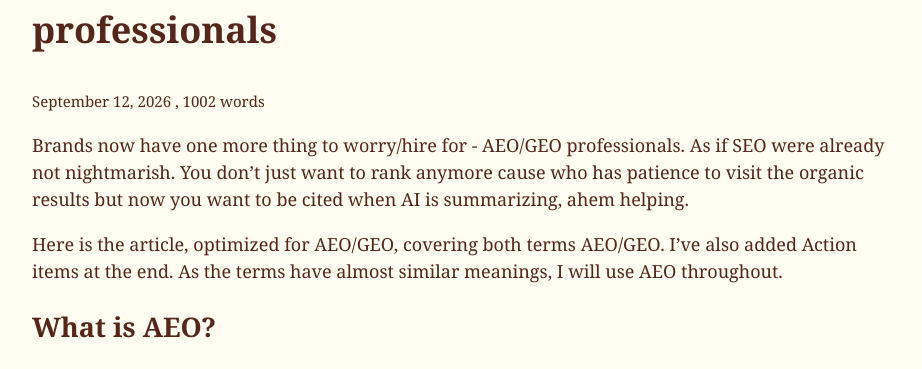
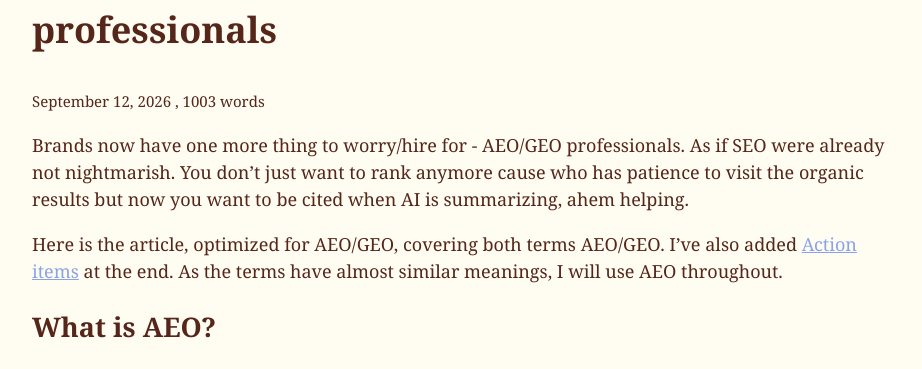
Before and after one commit to ankit7/ankit7.github.io, a Jekyll site: the page built from _posts/2026-09-12-aeo.md, in a window 1280 px wide and 900 px high. Shown: the part 161-530 px from the top of the window, without its empty margins (176-1098 px from the left). Built offline with Jekyll 4.4.1, drawn with Linux system fonts in a browser that asks for light colours; our own code applies the rules of GitHub Pages for plain Markdown files; part of the change alters nothing that is shown.

```diff
--- a/_posts/2026-09-12-aeo.md
+++ b/_posts/2026-09-12-aeo.md
@@ -4,7 +4,7 @@ permalink: /aeo-geo/
 ---
 Brands now have one more thing to worry/hire for - AEO/GEO professionals. As if SEO were already not nightmarish. You don't just want to rank anymore cause who has patience to visit the organic results but now you want to be cited when AI is summarizing, ahem helping.
 
-Here is the article, optimized for AEO/GEO, covering both terms AEO/GEO. I've also added Action items at the end. As the terms have almost similar meanings, I will use AEO throughout.
+Here is the article, optimized for AEO/GEO, covering both terms AEO/GEO. I've also added [Action items](#actions) at the end. As the terms have almost similar meanings, I will use AEO throughout.
 
 ## What is AEO?
 AEO, or Answer Engine Optimization, is optimizing your content to get picked up by AI services such as Claude, ChatGPT, Google's AI Overviews, Perplexity, and others so it gets cited in their answers as a source.
@@ -72,7 +72,7 @@ Mention Rate is how often your brand gets named at all. Reference Rate - how oft
 
 Link to spreadsheet [here](/static/aeo-data-collection-tracker.xlsx).
 
-## Action items
+## Action items {#actions}
 1. Ensure indexation and snippet eligibility for target pages.
 2. If using client-side rendering - view source on key pages to confirm main content is in the raw HTML. Prioritize server-side rendering for key content/pages.
 3. Build a prompt inventory of 20–50 real questions which might be asked by your target users. Get them from PAA, site search, support tickets, and sales calls.
```
